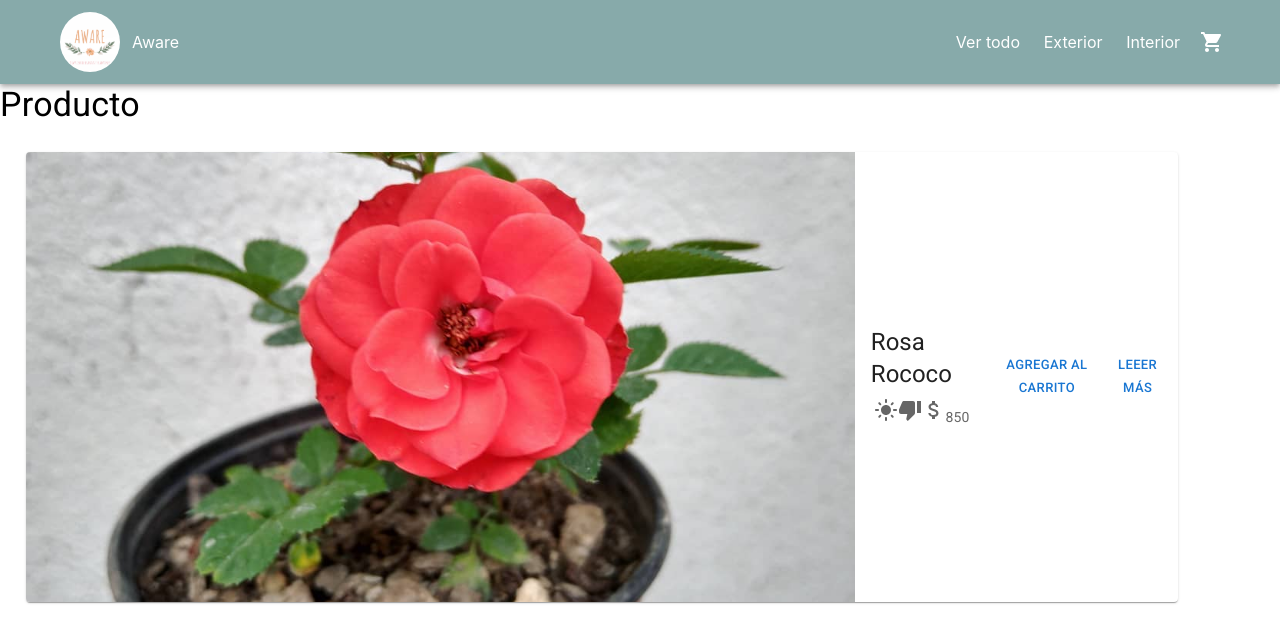
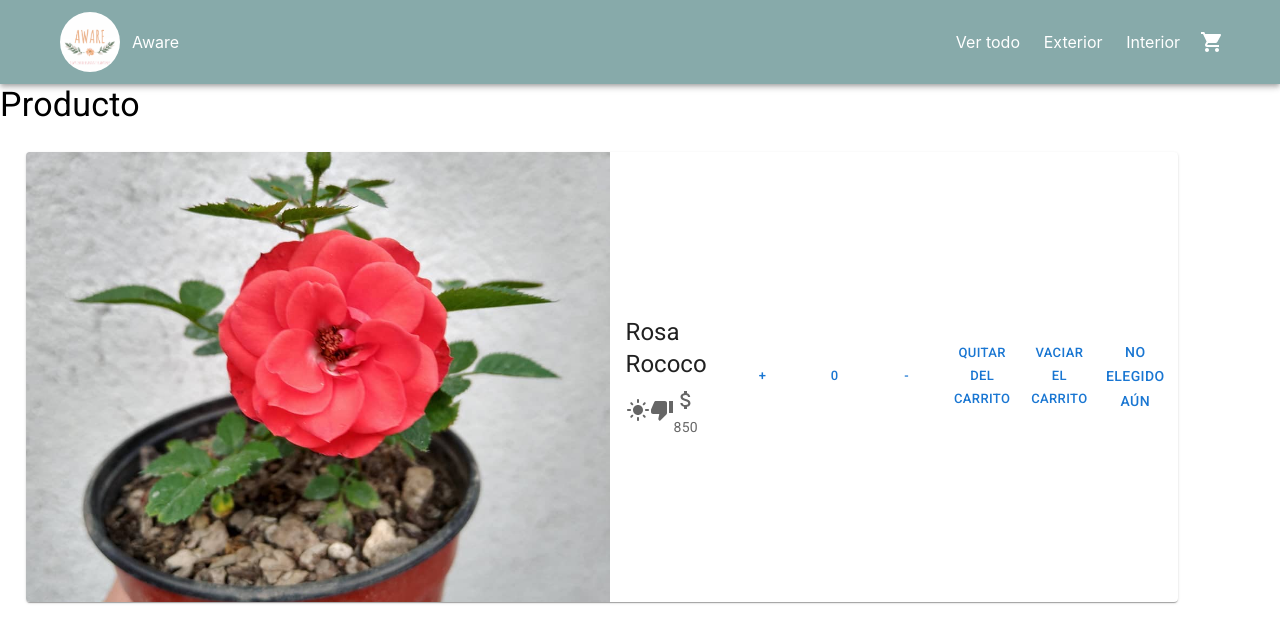
Before and after one commit to jogabutti/awareGabutti, a React (Create React App) app: page /producto/1 in a window 1280 px wide. Shown: the top 642 px of the page. Built offline with nearby package versions, Linux system fonts and the light colour scheme.

Commit message:
Ultimo desafio

```diff
--- a/src/App.js
+++ b/src/App.js
@@ -2,8 +2,10 @@ import NavBar from "./components/NavBar"
 import ItemListContainer from './components/ItemListContainer'
 import ItemDetailCOntainer from './components/ItemDetailContainer/ItemDetailContainer'
 import { BrowserRouter, Routes, Route } from "react-router-dom";
+import { CartProvider } from "./context/CartContext"
 
 const App = () => (
+  <CartProvider>
     <BrowserRouter>
       <NavBar titulo='Aware' />
       <Routes>
@@ -13,9 +15,7 @@ const App = () => (
         <Route path="*" element={<h4> 404 - NOT FOUND</h4>}/>
       </Routes>
     </BrowserRouter>
+  </CartProvider>
 )
 
 export default App;
-
-//BrowserRouter todo lo que este dentro tiene navegacion
-//Routes evalua, funciona como el case
--- a/src/Productos/data.js
+++ b/src/Productos/data.js
@@ -6,7 +6,8 @@ export const data = [
         "dificult":3,
         "precio":850,
         "image": "/rosa.jpg",
-        "category": "exterior"
+        "category": "exterior",
+        "stock": 10
     },
     {
         "prodId":"2",
@@ -15,7 +16,8 @@ export const data = [
         "dificult":1,
         "precio":150,
         "image": "/margarita.jpg",
-        "category": "exterior"
+        "category": "exterior",
+        "stock": 12
     },
     {
         "prodId":"3",
@@ -24,7 +26,8 @@ export const data = [
         "dificult":1,
         "precio":300,
         "image": "/geranio.jpg",
-        "category": "exterior"
+        "category": "exterior",
+        "stock": 10
     },
     {
         "prodId":"4",
@@ -33,6 +36,7 @@ export const data = [
         "dificult":3,
         "precio":550,
         "image": "/monstera.jpg",
-        "category": "interior"
+        "category": "interior",
+        "stock": 10
     }
 ]
--- a/src/components/Item/Item.js
+++ b/src/components/Item/Item.js
@@ -1,4 +1,5 @@
-import React from "react"
+import React, {useContext} from "react"
+import { CartContext } from '../../context/CartContext';
 import Card from '@mui/material/Card';
 import CardActions from '@mui/material/CardActions';
 import CardContent from '@mui/material/CardContent';
@@ -25,9 +26,11 @@ const useStyles = makeStyles({
 
 const Item = ({producto}) => {
   const classes = useStyles();
+  const {removeItems, addItems, clear, isInCart}= useContext(CartContext)
+
   return (
-    <Link to={`/producto/${producto.prodId}`}>
-      <Card sx={{ maxWidth: 300}}>
+    <Card sx={{ maxWidth: 300}}>
+      <Link to={`/producto/${producto.prodId}`}>
         <CardMedia
           component="img"
           height="140"
@@ -51,12 +54,16 @@ const Item = ({producto}) => {
             </Typography>
           </div>
         </CardContent>
-        <CardActions >
-          <Button size="small">Agregar al carrito</Button>
-          <Button size="small">Leeer Más</Button>
-        </CardActions>
-      </Card>
-    </Link>
+      </Link>
+      <CardActions >
+        <Button size="small" onClick={()=>addItems(producto, 1)}>Agregar al carrito</Button>
+        <Button size="small" onClick={()=>removeItems(producto.prodId)}>Quitar del carrito</Button>
+        <Button size="small" onClick={()=>clear(producto.prodId)}>Vaciar el carrito</Button>
+        <Button> {isInCart(producto.prodId) ? "Ya elegido" : "No elegido aún"} </Button>
+        <Button size="small">Leeer Más</Button>
+      </CardActions>
+    </Card>
+
   );
 }
 export default Item
--- /dev/null
+++ b/src/components/ItemCount/ItemCount.js
@@ -0,0 +1,36 @@
+import React, {useState} from 'react'
+import Button from '@mui/material/Button';
+import { useNavigate } from "react-router-dom";
+
+export const ItemCount = ({ stock, initial, addItems, prodId}) =>{
+    const [cantidad, setCantidad] = useState(initial)
+    let history = useNavigate();
+
+    const add = ()=>{
+        if (cantidad<=stock){
+            setCantidad(cantidad+1)
+        }
+    }
+    const put = ()=>{
+        if (cantidad>0){
+            setCantidad(cantidad-1)
+        }
+    }
+
+    const finish=(prodId, cantidad)=>{
+        addItems(prodId, cantidad)
+        setCantidad(initial)
+        history("/cart");
+    }
+
+    return(
+    <>
+        <Button size="small" onClick={()=>add()}>+</Button>
+        <Button size="small" >{cantidad}</Button>
+        <Button size="small" onClick={()=>put()}>-</Button>
+        {cantidad>0 &&
+            <Button size="small" onClick={()=>finish(prodId, cantidad)}>Terminar mi compra</Button>
+        }
+    </>
+    )
+}
--- a/src/components/ItemDetail/ItemDetail.js
+++ b/src/components/ItemDetail/ItemDetail.js
@@ -1,4 +1,5 @@
-import React from 'react'
+import React, { useContext} from 'react'
+import { CartContext } from '../../context/CartContext';
 import Card from '@mui/material/Card';
 import CardActions from '@mui/material/CardActions';
 import CardContent from '@mui/material/CardContent';
@@ -11,6 +12,7 @@ import LightModeIcon from '@mui/icons-material/LightMode';
 import ThumbUpIcon from '@mui/icons-material/ThumbUp';
 import ThumbDownIcon from '@mui/icons-material/ThumbDown';
 import { makeStyles } from '@mui/styles';
+import {ItemCount} from '../ItemCount/ItemCount'
 
 const useStyles = makeStyles({
     card:{
@@ -32,14 +34,10 @@ const useStyles = makeStyles({
     }
 })
 
-export const ItemDetail = ({
-    title,
-    need,
-    dificult,
-    precio,
-    image
-}) =>{
+export const ItemDetail = ({ title,stock, need, dificult, precio, prodId, image}) =>{
   const classes = useStyles();
+  const {removeItems, addItems, clear, isInCart}= useContext(CartContext)
+
   return(
     <Card sx={{ maxWidth: "90%"}} className={classes.card}>
       <CardMedia
@@ -66,8 +64,10 @@ export const ItemDetail = ({
         </div>
       </CardContent>
       <CardActions >
-          <Button size="small">Agregar al carrito</Button>
-          <Button size="small">Leeer Más</Button>
+        <ItemCount initial={0} stock={stock} addItems={addItems} prodId={prodId}/>
+        <Button size="small" onClick={()=>removeItems(prodId)}>Quitar del carrito</Button>
+        <Button size="small" onClick={()=>clear(prodId)}>Vaciar el carrito</Button>
+        <Button> {isInCart(prodId) ? "Ya elegido" : "No elegido aún"} </Button>
       </CardActions>
     </Card>
     )
--- a/src/components/ItemDetailContainer/ItemDetailContainer.js
+++ b/src/components/ItemDetailContainer/ItemDetailContainer.js
@@ -2,8 +2,8 @@ import React, {useState, useEffect} from 'react';
 import Typography from '@mui/material/Typography';
 import {ItemDetail} from "../ItemDetail/ItemDetail"
 import {useParams} from 'react-router-dom'
-import {data} from '../../Productos/data'
 import { makeStyles } from '@mui/styles';
+import {data} from "../../Productos/data"
 
 const useStyles = makeStyles({
     card:{
@@ -14,7 +14,7 @@ const useStyles = makeStyles({
 
 const ItemDetailContainer = ({greeting})=>{
     const classes = useStyles();
-    const [productos, setProductos]= React.useState({})
+    const [item, setItem]= React.useState({})
     const [loading, setLoading]= useState(true)
     const { prodId } = useParams()
 
@@ -26,7 +26,7 @@ const ItemDetailContainer = ({greeting})=>{
                 res(myData);
             }, 200);
         });
-        productosPromise.then((res)=> setProductos(res))
+        productosPromise.then((res)=> setItem(res))
         .finally(()=> setLoading(false))
     }, [prodId])
 
@@ -38,7 +38,7 @@ const ItemDetailContainer = ({greeting})=>{
             <Typography variant="h4" gutterBottom >
                 {greeting}
             </Typography>
-            <ItemDetail {...productos}/>
+            <ItemDetail {...item}/>
         </div>
     )
 }
--- a/src/components/ItemList/ItemList.js
+++ b/src/components/ItemList/ItemList.js
@@ -16,8 +16,8 @@ const ItemList = ({productos})=>{
     return(
         <div className={classes.card}>
             {productos.map(producto=>{
-                return <div>
-                            <Item producto={producto}/>
+                return <div key={producto.prodId} >
+                            <Item producto={producto} />
                         </div>
             })}
         </div>
--- a/src/components/ItemListContainer/index.js
+++ b/src/components/ItemListContainer/index.js
@@ -1,13 +1,12 @@
 import React, {useEffect, useState} from 'react'
 import Typography from '@material-ui/core/Typography';
 import ItemList from "../ItemList/ItemList"
+import {useParams} from "react-router-dom"
 import {data} from "../../Productos/data"
-import {useParams} from "react-router-dom"
-
 //lista de productos disponibles
 
 const ItemListContainer = ({greeting}) => {
-    const [productos, setProductos]= useState([])
+    const [items, setItems]= React.useState({})
     const [loading, setLoading]= useState(true)
     const { catId } = useParams()
 
@@ -19,7 +18,7 @@ const ItemListContainer = ({greeting}) => {
                 res(myData);
             }, 200);
         });
-        productosPromise.then((res)=> setProductos(res))
+        productosPromise.then((res)=> setItems(res))
         .finally(()=> setLoading(false))
     }, [catId])
 
@@ -31,7 +30,7 @@ const ItemListContainer = ({greeting}) => {
                 <Typography variant="h4" gutterBottom >
                     {greeting}
                 </Typography>
-                <ItemList productos={productos}/>
+                <ItemList productos={items}/>
             </div>
     )
 }
--- a/src/components/NavBar/index.js
+++ b/src/components/NavBar/index.js
@@ -31,6 +31,7 @@ const NavBar = ({titulo}) => {
     <AppBar position='static' >
       <Container maxWidth="xl" className={classes.navBar}>
         <Toolbar>
+            <Link to={`/`}>
               <IconButton
                 size="large"
                 aria-label="account of current user"
@@ -40,12 +41,13 @@ const NavBar = ({titulo}) => {
               >
                 <img src='/logo.png' alt="plantas" style={{width:"60px", height:"60px", borderRadius: "100px"}}/>
               </IconButton>
+            </Link>
           <Box sx={{ flexGrow: 1, display:'flex' }}>
             {titulo}
           </Box>
           <Box sx={{ flexGrow: 1, display: { display: 'flex', direction:'row', justifyContent:'flex-end'  } }}>
-            {pages.map((page) => (
-              <Link to={page.address} className={classes.links}>
+            {pages.map((page,index) => (
+              <Link to={page.address} className={classes.links} key={index}>
                 {page.text}
               </Link>
             ))}
--- /dev/null
+++ b/src/context/CartContext.js
@@ -0,0 +1,49 @@
+import React, {createContext, useState} from 'react';
+
+export const CartContext = createContext();
+
+export const CartProvider = ({children})=>{
+    const [carrito, setCarrito] = useState([])
+
+    const removeItems = (prodId)=>{
+        const foundItem = carrito.find((carr)=>carr.prodId===prodId)
+        if (foundItem){
+            foundItem.cantidad = foundItem.cantidad -1
+            setCarrito([...carrito])
+        }
+    }
+
+    const clear = (prodId)=>{
+        const auxArr = carrito.filter((producto=>producto.prodId !== prodId))
+        setCarrito(auxArr)
+    }
+
+    const isInCart = (prodId)=>{
+        return carrito.find((carr)=>carr.prodId===prodId)!==undefined
+    }
+    const addItems = (producto, cantidad)=>{
+        const foundItem = carrito.find((carr)=>carr.prodId===producto.prodId)
+        if (foundItem){
+            foundItem.cantidad = foundItem.cantidad + cantidad
+            setCarrito([...carrito])
+        }else{
+            setCarrito([...carrito, {
+                "prodId": producto.prodId,
+                "title": producto.title,
+                "need": producto.need,
+                "dificult": producto.dificult,
+                "precio": producto.precio,
+                "image": producto.image,
+                "category": producto.category,
+                "cantidad": cantidad}
+            ])
+        }
+
+    }
+
+    return (
+        <CartContext.Provider value={{carrito, removeItems, addItems, clear, isInCart}}>
+            {children}
+        </CartContext.Provider>
+    );
+};
```
Lines whose indentation alone changed are shown as unchanged.
